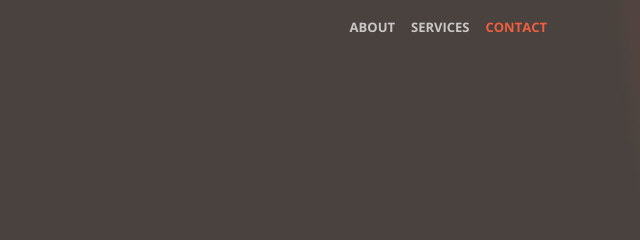
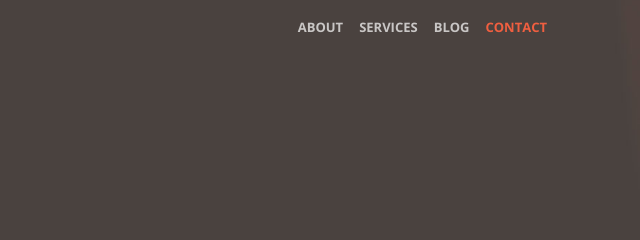
Before and after one commit to shaneeardley/marketingsite, a website with bundled scripts: page index.html in a window 1280 px wide. Shown: the top 240 px of the page, 640-1280 px from the left. Built offline with nearby package versions, Linux system fonts and the light colour scheme.

Commit message:
Blog link

```diff
--- a/index.html
+++ b/index.html
@@ -43,9 +43,9 @@
             <li class="nav-item">
               <a class="nav-link js-scroll-trigger" href="#services">Services</a>
             </li>
-            <!--<li class="nav-item">
-              <a class="nav-link js-scroll-trigger" href="#technologies">Technologies</a>
-            </li>-->
+            <li class="nav-item">
+              <a class="nav-link js-scroll-trigger" href="/blog">Blog</a>
+            </li>
             <li class="nav-item">
               <a class="nav-link js-scroll-trigger" href="#contact">Contact</a>
             </li>
```
